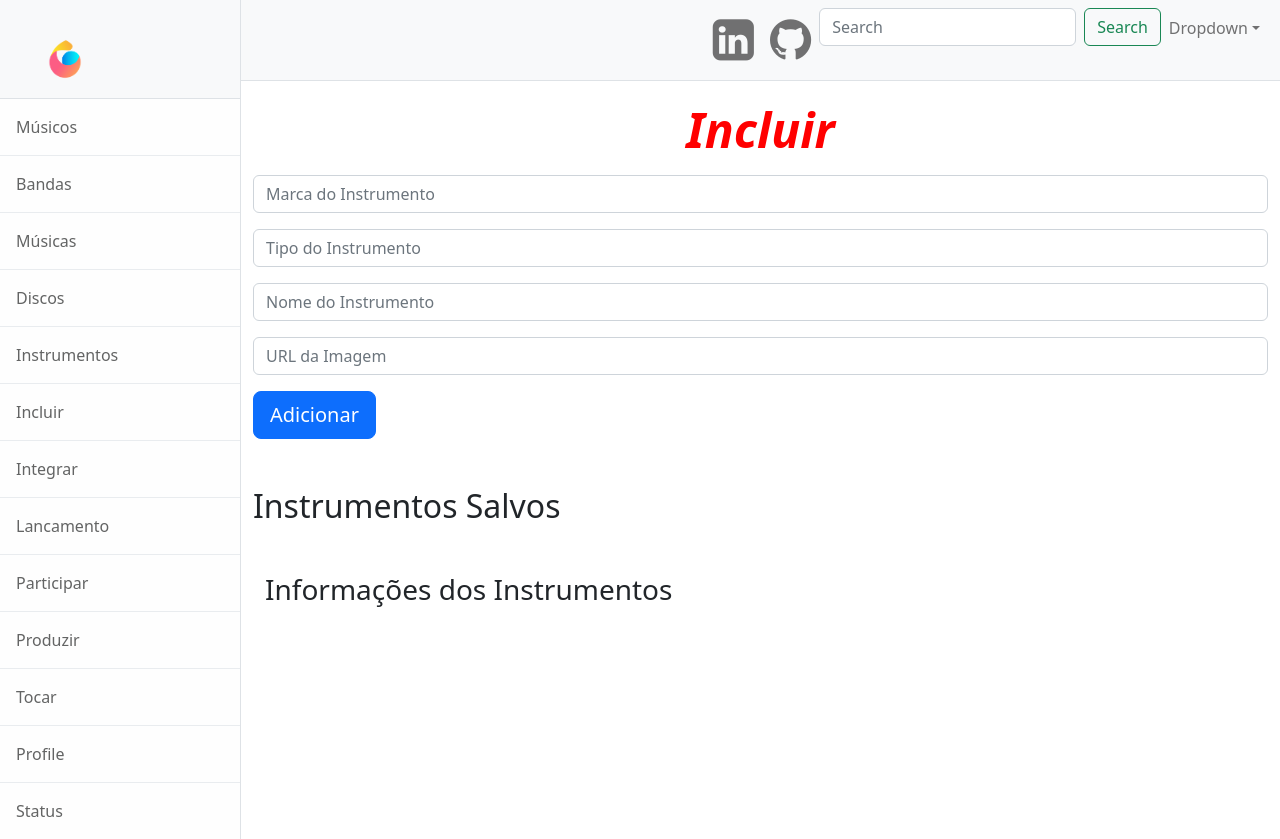
After one commit to cesareds/cdrecords_pyngo, a Flask app: template templates/incluir.html in a window 1280 px wide. The commit adds this page. Run offline with Flask 3, Linux system fonts and the light colour scheme; the template is opened without the code that fills it, so the values that code supplies are empty; parts of the project's set-up code (start-up, migrations or seed data) failed here and were passed over.

```diff
--- a/app.py
+++ b/app.py
@@ -20,6 +20,7 @@ try:
     collection_instrumento = db['Instrumento']
     collection_criador = db['Criador']
     collection_produtor = db['Produtor']
+    collection_incluir = db['Incluir']
     print("connected with MongoDB Atlas")
 except Exception as e:
     print(f"Erro ao conectar com MongoDB Atlas: {e}")
@@ -36,7 +37,7 @@ def mongo_to_json(doc):
         return {key: mongo_to_json(value) for key, value in doc.items()}  # Recursivamente converte dicionário de documentos
     else:
         return doc  # Retorna valores não documentais inalterados
-
+@app.route('/')
 @app.route('/home')
 def index():
     return render_template('index.html')
@@ -117,6 +118,53 @@ def submit_banda():
 
 @app.route('/discos')
 def show_discos():
+##################
+    try:
+        # Obter valores únicos de discoId usando distinct
+        disco_ids = collection_disco.distinct('_id')
+
+        # Lista para armazenar os dados finais
+        final_data_list = []
+
+        # Iterar sobre cada discoId encontrado
+        for d in disco_ids:
+            # Encontrar músicas do discoId atual
+            musicas_do_disco = list(collection_incluir.find({'discoId': ObjectId(d)}))
+
+            # Encontrar detalhes do disco usando o primeiro resultado de anda.find
+            disco = list(collection_disco.find({'_id': ObjectId(d)}))
+
+            # Lista para armazenar detalhes das músicas
+            musicod = []
+
+            # Iterar sobre cada música do disco
+            for musica in musicas_do_disco:
+                # Encontrar detalhes da música usando musico.find
+                musicod.append(list(collection_musica.find({'_id': ObjectId(musica['musicaId'])})))
+
+                # Montar dados finais para o disco atual
+            final_data = {
+                "url":          disco[0]['url'],
+                "disco_title":  disco[0]['titulo'],
+                "disco_desc":   disco[0]['descricao'],
+                # "disco_art":    disco[0]['artista'],
+                "disco_gen":    disco[0]['genero'],
+                "disco_data":   disco[0]['dataLancamento'],
+                "disco_preco":  disco[0]['preco'],
+                "disco_plat":   disco[0]['platinas'],
+                "disco_form":   disco[0]['formato'],
+                "songs": mongo_to_json(musicod)  # Converter músicas para formato JSON serializável
+            }
+
+
+            # Adicionar dados finais à lista de dados finais
+            final_data_list.append(mongo_to_json(final_data))  # Converter dados finais para formato JSON serializável
+            print(final_data_list)
+        return render_template('discos.html', data=final_data_list)
+    except Exception as e:
+        return f"Erro ao recuperar instrumentos: {e}", 500
+############
+
     try:
         discos = list(collection_disco.find())
         musicas = list(collection_musica.find())
--- /dev/null
+++ b/templates/incluir.html
@@ -0,0 +1,141 @@
+<!DOCTYPE html>
+<html lang="en">
+<head>
+    <meta charset="utf-8">
+    <meta name="viewport" content="width=device-width, initial-scale=1">
+    <link href="https://cdn.jsdelivr.net/npm/bootstrap@5.3.3/dist/css/bootstrap.min.css" rel="stylesheet" integrity="sha384-QWTKZyjpPEjISv5WaRU9OFeRpok6YctnYmDr5pNlyT2bRjXh0JMhjY6hW+ALEwIH" crossorigin="anonymous">
+    <title>Instrumentos</title>
+    <!-- Link para o seu arquivo CSS personalizado -->
+    <link rel="stylesheet" href="{{ url_for('static', filename='css/style.css') }}">
+    <link rel="stylesheet" href="https://cdnjs.cloudflare.com/ajax/libs/font-awesome/4.7.0/css/font-awesome.min.css">
+</head>
+<body>
+    <div class="d-flex" id="wrapper">
+        <!-- Sidebar -->
+        <div class="border-end bg-white" id="sidebar-wrapper">
+            <div class="sidebar-heading border-bottom bg-light">
+                <a class="navbar-brand" href="home">
+                    <span><img src="{{ url_for('static', filename='images/logos.png') }}" alt="Logo" width="50" class="d-inline-block align-text-top"></span>
+                </a>
+            </div>
+            <div class="list-group list-group-flush">
+                <a class="list-group-item list-group-item-action list-group-item-light p-3" href="musicos">Músicos</a>
+                <a class="list-group-item list-group-item-action list-group-item-light p-3" href="bandas">Bandas</a>
+                <a class="list-group-item list-group-item-action list-group-item-light p-3" href="musicas">Músicas</a>
+                <a class="list-group-item list-group-item-action list-group-item-light p-3" href="discos">Discos</a>
+                <a class="list-group-item list-group-item-action list-group-item-light p-3" href="instrumentos">Instrumentos</a>
+                <a class="list-group-item list-group-item-action list-group-item-light p-3" href="incluir">Incluir</a>
+                <a class="list-group-item list-group-item-action list-group-item-light p-3" href="integrar">Integrar</a>
+                <a class="list-group-item list-group-item-action list-group-item-light p-3" href="lancamento">Lancamento</a>
+                <a class="list-group-item list-group-item-action list-group-item-light p-3" href="participar">Participar</a>
+                <a class="list-group-item list-group-item-action list-group-item-light p-3" href="produzir">Produzir</a>
+                <a class="list-group-item list-group-item-action list-group-item-light p-3" href="tocar">Tocar</a>
+                <a class="list-group-item list-group-item-action list-group-item-light p-3" href="#!">Profile</a>
+                <a class="list-group-item list-group-item-action list-group-item-light p-3" href="#!">Status</a>
+            </div>
+        </div>
+        <!-- /#sidebar-wrapper -->
+
+        <!-- Page Content -->
+        <div id="page-content-wrapper">
+            <nav class="navbar navbar-expand-lg navbar-light bg-light border-bottom">
+                <div class="container-fluid">
+                    <button class="navbar-toggler" type="button" data-bs-toggle="collapse" data-bs-target="#navbarSupportedContent"
+                        aria-controls="navbarSupportedContent" aria-expanded="false" aria-label="Toggle navigation"><span
+                            class="navbar-toggler-icon"></span></button>
+                    <div class="collapse navbar-collapse" id="navbarSupportedContent">
+                        <ul class="navbar-nav ms-auto mt-2 mt-lg-0">
+                            <li class="nav-item">
+                                <a class="nav-link" href="https://www.linkedin.com/feed/?trk=homepage-basic_sign-in-submit">
+                                    <i class="fa fa-linkedin-square" style="font-size:48px"></i>
+                                </a>
+                            </li>
+                            <li class="nav-item">
+                                <a class="nav-link" href="https://github.com/cesareds/cdrecords_pyngo">
+                                    <i class="fa fa-github" style="font-size:48px"></i>
+                                </a>
+                            </li>
+                            <li class="nav-item dropdown">
+                                <form class="d-flex" role="search" action="/search" method="post">
+                                    <input name="sort_incluir" class="form-control me-2" type="search"
+                                        placeholder="Search" aria-label="Search">
+                                    <button class="btn btn-outline-success" type="search">Search</button>
+                                </form>
+                            </li>
+                            <li class="nav-item dropdown">
+                                <a class="nav-link dropdown-toggle" id="navbarDropdown" href="#" role="button"
+                                    data-bs-toggle="dropdown" aria-haspopup="true" aria-expanded="false">Dropdown</a>
+                                <div class="dropdown-menu dropdown-menu-end" aria-labelledby="navbarDropdown">
+                                    <a class="dropdown-item" href="#!">Action</a>
+                                    <a class="dropdown-item" href="#!">Another action</a>
+                                    <div class="dropdown-divider"></div>
+                                    <a class="dropdown-item" href="#!">Something else here</a>
+                                </div>
+                            </li>
+                        </ul>
+                    </div>
+                </div>
+            </nav>
+
+            <div class="container-fluid">
+                <h1 class="titulo">Incluir</h1>
+
+                <div class="row mb-5 mt-3">
+                    <form action="/submit_instrumento" method="post">
+                        <div class="input-group mb-3">
+                            <input name="marca" type="text" class="form-control" placeholder="Marca do Instrumento" aria-label="marca">
+                        </div>
+
+                        <div class="input-group mb-3">
+                            <input name="tipo" type="text" class="form-control" placeholder="Tipo do Instrumento" aria-label="tipo">
+                        </div>
+
+                        <div class="input-group mb-3">
+                            <input name="nome" type="text" class="form-control" placeholder="Nome do Instrumento" aria-label="nome">
+                        </div>
+
+                        <div class="input-group mb-3">
+                            <input name="url" type="text" class="form-control" placeholder="URL da Imagem" aria-label="url">
+                        </div>
+
+                        <button type="submit" class="btn btn-primary btn-lg">Adicionar</button>
+                    </form>
+                </div>
+
+                <h2>Instrumentos Salvos</h2>
+                <div class="container mt-5">
+                    <h3>Informações dos Instrumentos</h3>
+                    <div class="row">
+                        {% for d in data %}
+                            <div class="col-md-4">
+                                <div class="card mb-3">
+                                    <img src="{{ d['url'] }}" class="card-img-top" alt="{{ d['disco_title'] }}">
+                                    <div class="card-body">
+                                        {% for song in d['songs'] %}                                            <h5 class="card-title">{{ song['titulo'] }}</h5>
+                                            <p class="card-text"><strong>Titulo:</strong> {{ song[0]['titulo'] }}</p>
+                                        {% endfor %}
+                                    </div>
+                                </div>
+                            </div>
+                        {% endfor %}
+                    </div>
+                </div>
+            </div>
+        </div>
+        <!-- /#page-content-wrapper -->
+    </div>
+    <!-- /#wrapper -->
+
+    <script src="https://cdn.jsdelivr.net/npm/@popperjs/core@2.11.8/dist/umd/popper.min.js" integrity="sha384-I7E8VVD/ismYTF4hNIPjVp/Zjvgyol6VFvRkX/vR+Vc4jQkC+hVqc2pM8ODewa9r" crossorigin="anonymous"></script>
+    <script src="https://cdn.jsdelivr.net/npm/bootstrap@5.3.3/dist/js/bootstrap.min.js" integrity="sha384-0pUGZvbkm6XF6gxjEnlmuGrJXVbNuzT9qBBavbLwCsOGabYfZo0T0to5eqruptLy" crossorigin="anonymous"></script>
+    <script>
+        var el = document.getElementById("menu-toggle");
+        if (el) {
+            el.addEventListener("click", function () {
+                var wrapper = document.getElementById("wrapper");
+                wrapper.classList.toggle("toggled");
+            });
+        }
+    </script>
+</body>
+</html>
```
Also changed, not shown: templates/discos.html (+27 -7 lines), templates/home.html (added, +62 -0 lines).
